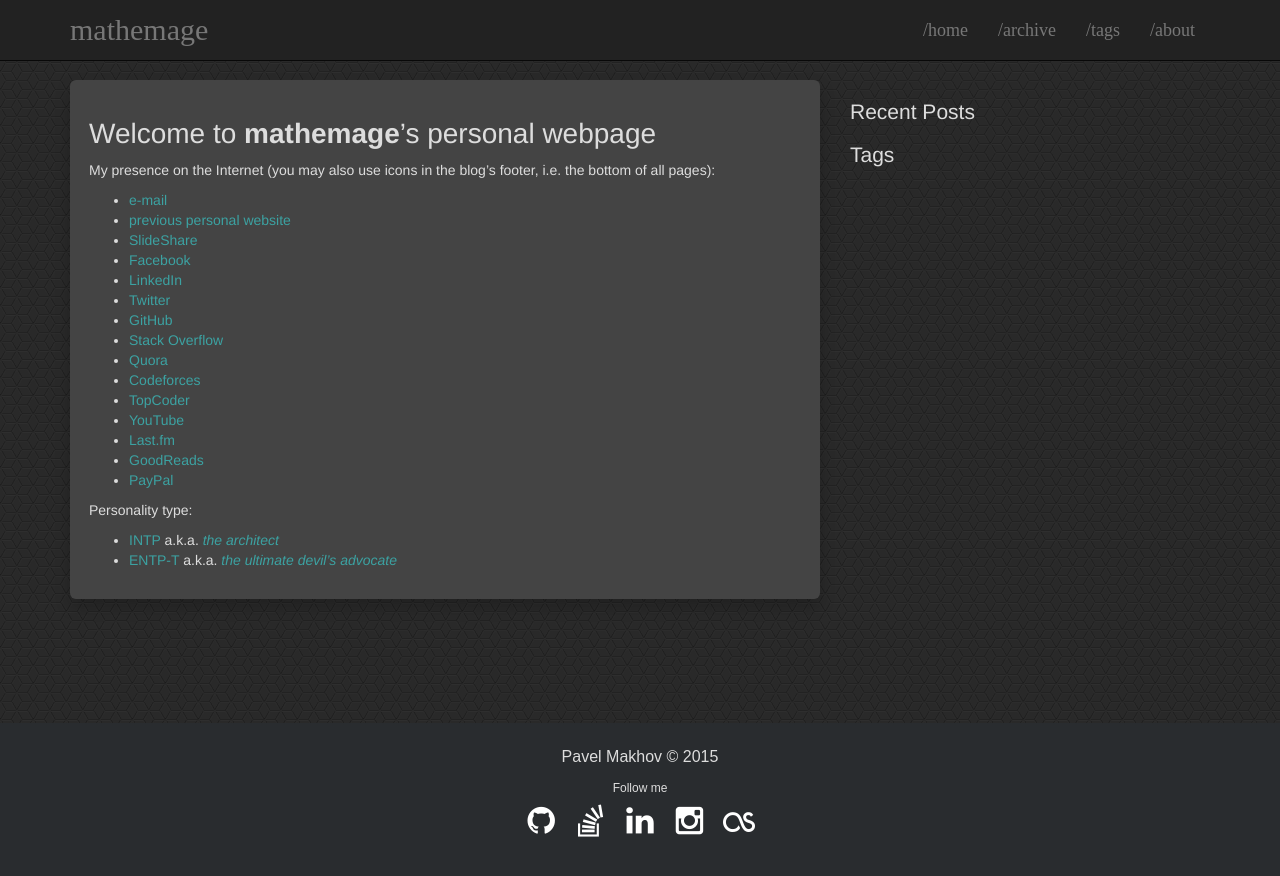
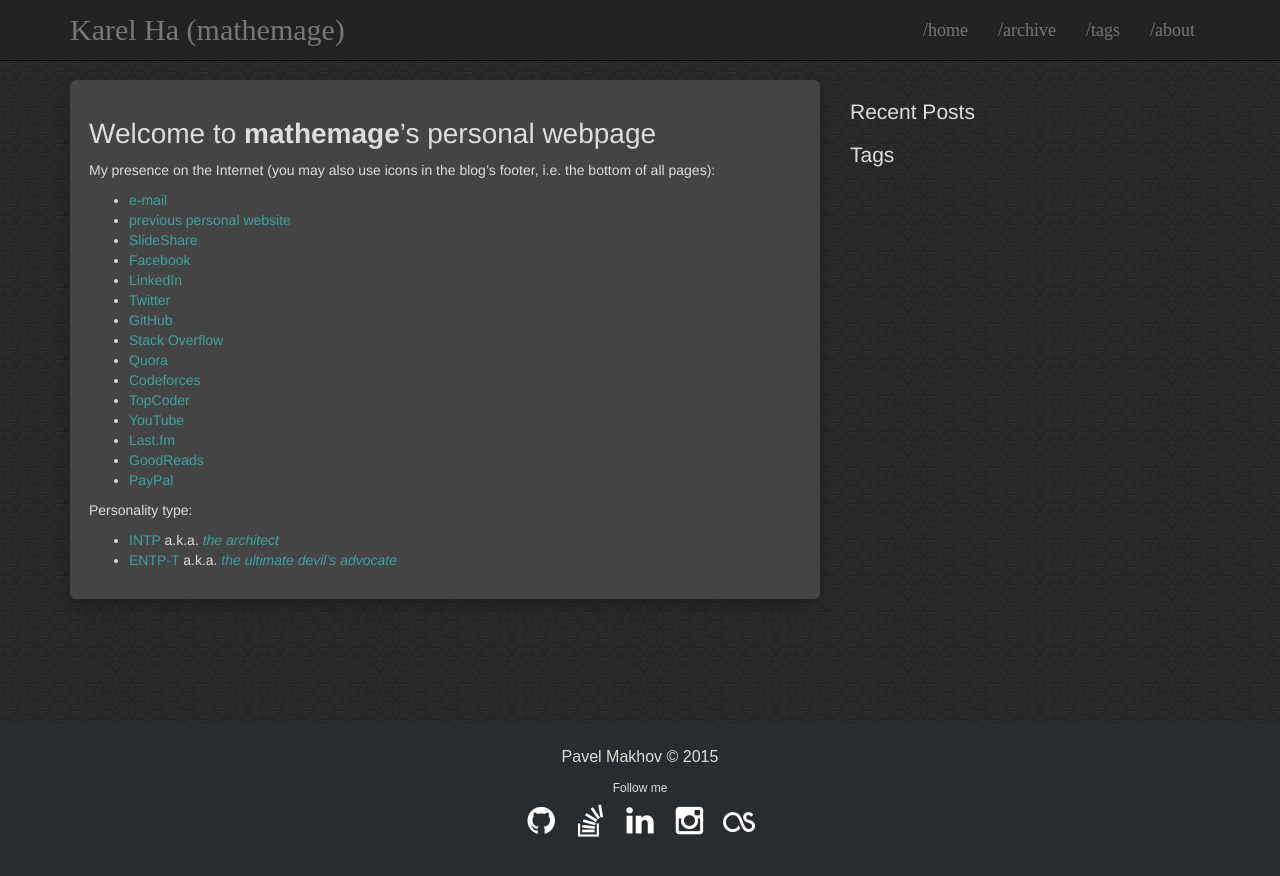
Before and after one commit to mathemage/mathemage.github.io, a Jekyll site: the page built from index.md, in a window 1280 px wide. Shown: the top 876 px of the page. Built offline with Jekyll 4.4.1, drawn with Linux system fonts in a browser that asks for light colours; our own code applies the rules of GitHub Pages for plain Markdown files.

Commit message:
Give full name in blog's title

```diff
--- a/_config.yml
+++ b/_config.yml
@@ -1,6 +1,6 @@
 # Jekyll configuration
 
-name: mathemage
+name: Karel Ha (mathemage)
 description: AI Research Engineer
 
 # Url is currently only used only for the RSS feed in feed.xml
```
